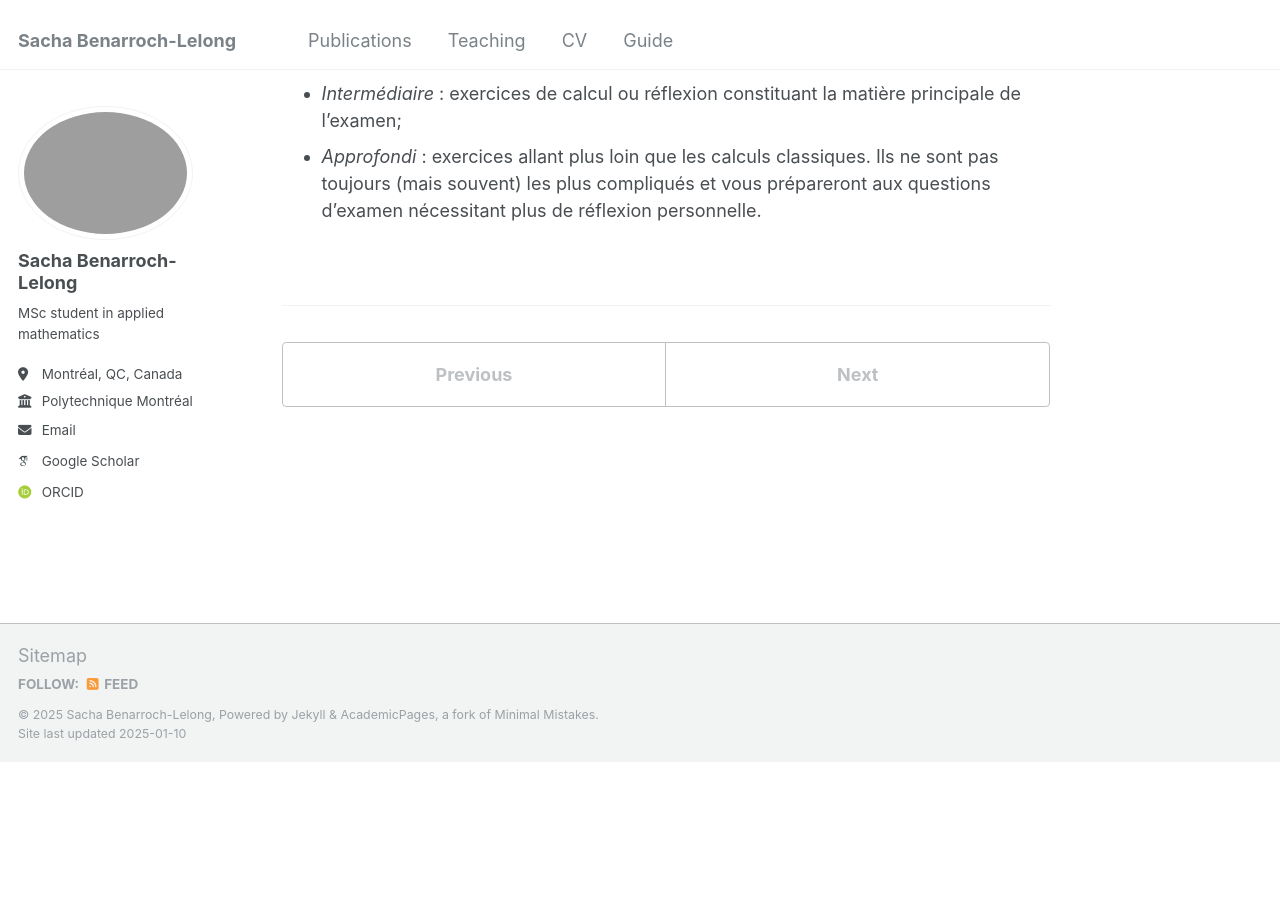
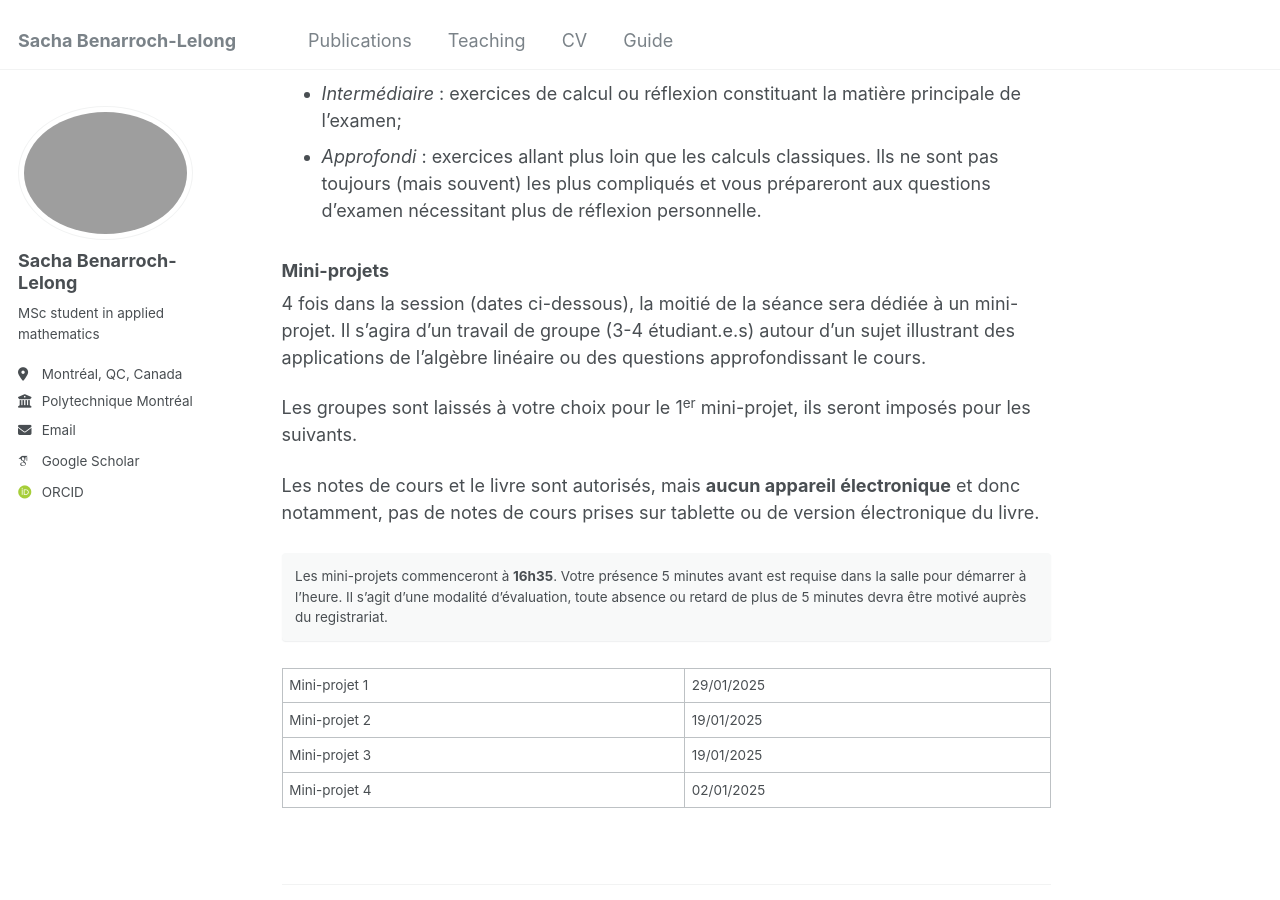
Before and after one commit to sblelong/sblelong.github.io, a Jekyll site: the page built from _teaching/mth1008/organisation.md, in a window 1280 px wide and 900 px high, scrolled down 854 px. Built offline with Jekyll 4.4.1, drawn with Linux system fonts in a browser that asks for light colours; some web fonts are replaced; before the commit the page ends 1615 px from its top, so only the background shows below that.

Commit message:
organisation TDs

```diff
--- a/_teaching/mth1008/organisation.md
+++ b/_teaching/mth1008/organisation.md
@@ -23,3 +23,19 @@ Les exercices du livre seront donnés par section (le symbole *§* sera utilisé
 - *Routine* : exercices de base pour éveiller les premiers réflexes;
 - *Intermédiaire* : exercices de calcul ou réflexion constituant la matière principale de l'examen;
 - *Approfondi* : exercices allant plus loin que les calculs classiques. Ils ne sont pas toujours (mais souvent) les plus compliqués et vous prépareront aux questions d'examen nécessitant plus de réflexion personnelle.
+
+### Mini-projets
+
+4 fois dans la session (dates ci-dessous), la moitié de la séance sera dédiée à un mini-projet. Il s'agira d'un travail de groupe (3-4 étudiant.e.s) autour d'un sujet illustrant des applications de l'algèbre linéaire ou des questions approfondissant le cours.
+
+Les groupes sont laissés à votre choix pour le 1<sup>er</sup> mini-projet, ils seront imposés pour les suivants.
+
+Les notes de cours et le livre sont autorisés, mais **aucun appareil électronique** et donc notamment, pas de notes de cours prises sur tablette ou de version électronique du livre.
+
+Les mini-projets commenceront à **16h35**. Votre présence 5 minutes avant est requise dans la salle pour démarrer à l'heure. Il s'agit d'une modalité d'évaluation, toute absence ou retard de plus de 5 minutes devra être motivé auprès du registrariat.
+{: .notice}
+
+| Mini-projet 1 | 29/01/2025 |
+| Mini-projet 2 | 19/01/2025 |
+| Mini-projet 3 | 19/01/2025 |
+| Mini-projet 4 | 02/01/2025 |
```
